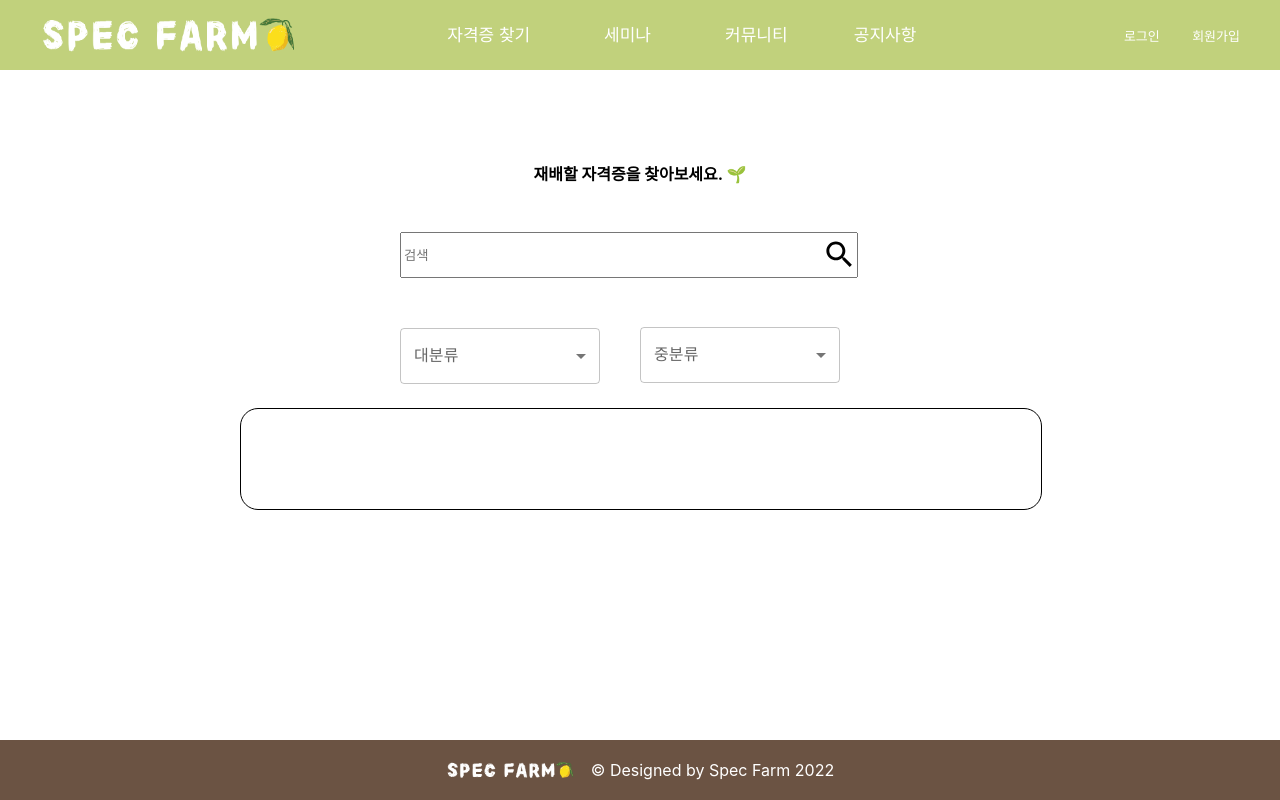
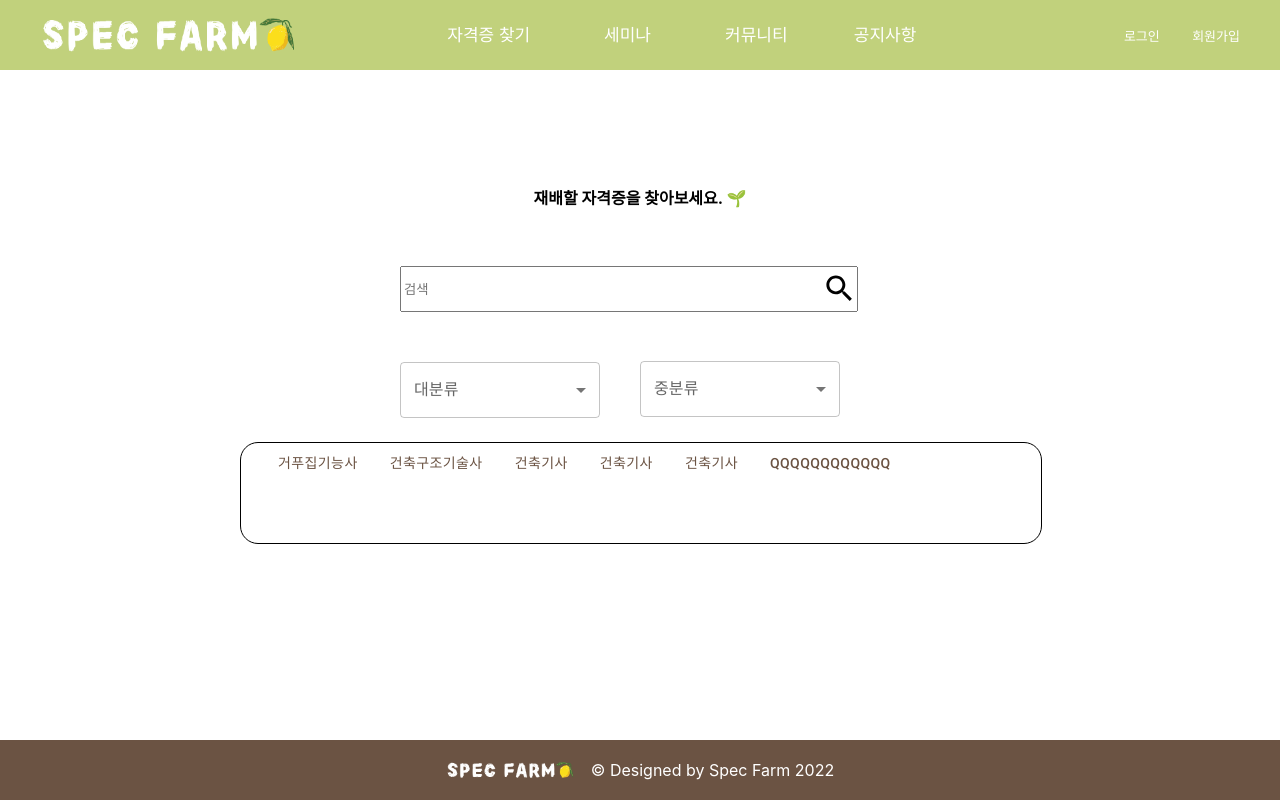
Before and after one commit to sying012/specFarm, a React (Create React App) app in the folder src/main/frontend/: page /cert in a window 1280 px wide. Built offline with nearby package versions, Linux system fonts and the light colour scheme; a web font is replaced by a local one.

Commit message:
성문식 다시

```diff
--- a/src/main/frontend/src/pages/CertMain.js
+++ b/src/main/frontend/src/pages/CertMain.js
@@ -7,6 +7,8 @@ import InputLabel from "@mui/material/InputLabel";
 import MenuItem from "@mui/material/MenuItem";
 import FormControl from "@mui/material/FormControl";
 import Select from "@mui/material/Select";
+import Button from "@mui/material/Button";
+import Stack from "@mui/material/Stack";
 
 const CertMain = () => {
   const [cert, setCert] = useState("");
@@ -73,6 +75,28 @@ const CertMain = () => {
           borderRadius: "18px",
         }}
       />
+      <div className="smallcert">
+        <Stack spacing={2} direction="row">
+          <Button variant="text" sx={{ color: "#6b5343" }}>
+            거푸집기능사
+          </Button>
+          <Button variant="text" sx={{ color: "#6b5343" }}>
+            건축구조기술사
+          </Button>
+          <Button variant="text" sx={{ color: "#6b5343" }}>
+            건축기사
+          </Button>
+          <Button variant="text" sx={{ color: "#6b5343" }}>
+            건축기사
+          </Button>
+          <Button variant="text" sx={{ color: "#6b5343" }}>
+            건축기사
+          </Button>
+          <Button variant="text" sx={{ color: "#6b5343" }}>
+            qqqqqqqqqqqq
+          </Button>
+        </Stack>
+      </div>
     </div>
   );
 };
--- a/src/main/frontend/src/styles/Cert.css
+++ b/src/main/frontend/src/styles/Cert.css
@@ -1,11 +1,16 @@
 .title {
     text-align: center;
-    margin-top: 8%;
+    margin-top: 10%;
 }
 
 input {
     width: 450px;
     height: 40px;
     margin-left: 30%;
-    margin-top: 50px;
+    margin-top: 60px;
 }
+.smallcert {
+    margin-left: 230px;
+    font-size: 40px;
+    margin-top: -99px;
+}
```
Also changed, not shown: src/main/frontend/src/components/cert/CertFind.js (added, +7 -0 lines).
